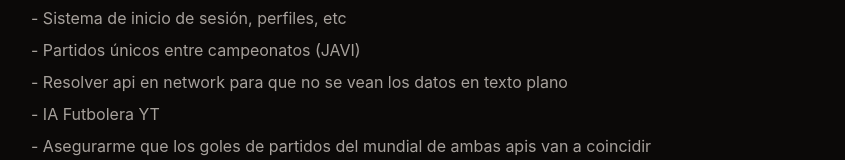
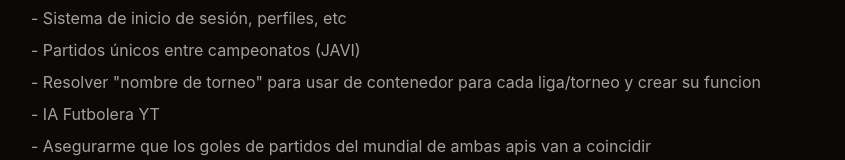
Before and after one commit to franciscobuchini/Resultados, a React (Vite) app: page /admin in a window 1280 px wide. Shown: the part 1081-1241 px from the top of the page, without its empty margins (185-1030 px from the left). Built offline with nearby package versions, Linux system fonts and the light colour scheme; no server answers.

Commit message:
encryption apis

```diff
--- a/src/components/admin/ReadmeViewer.tsx
+++ b/src/components/admin/ReadmeViewer.tsx
@@ -11,7 +11,7 @@ export default function ReadmeViewer() {
           <li>- Goles desde 2020 Liga Argentina (JAVI)</li>
           <li>- Sistema de inicio de sesión, perfiles, etc</li>
           <li>- Partidos únicos entre campeonatos (JAVI)</li>
-          <li>- Resolver api en network para que no se vean los datos en texto plano</li>
+          <li>- Resolver "nombre de torneo" para usar de contenedor para cada liga/torneo y crear su funcion</li>
           <li>- IA Futbolera YT</li>
           <li>- Asegurarme que los goles de partidos del mundial de ambas apis van a coincidir</li>
           <li>- teams sin id de SM (JAVI)</li>
```
